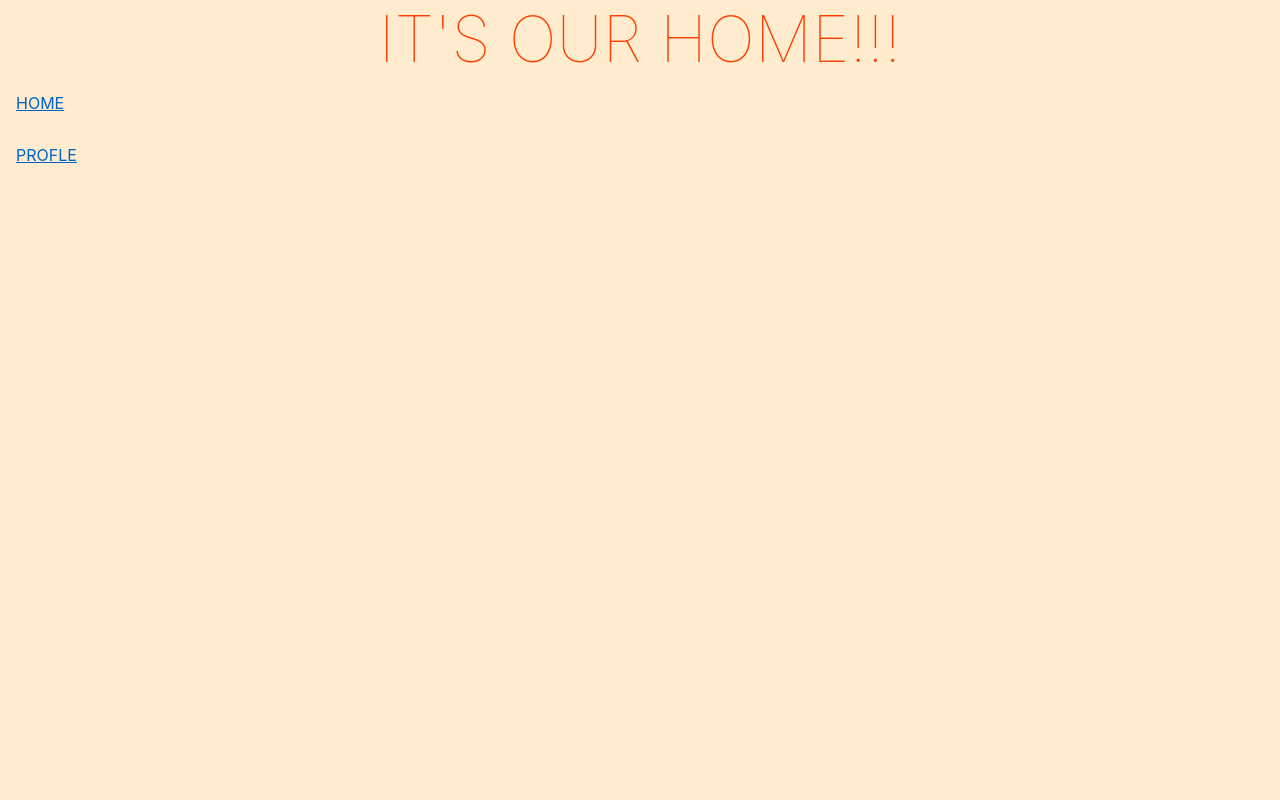
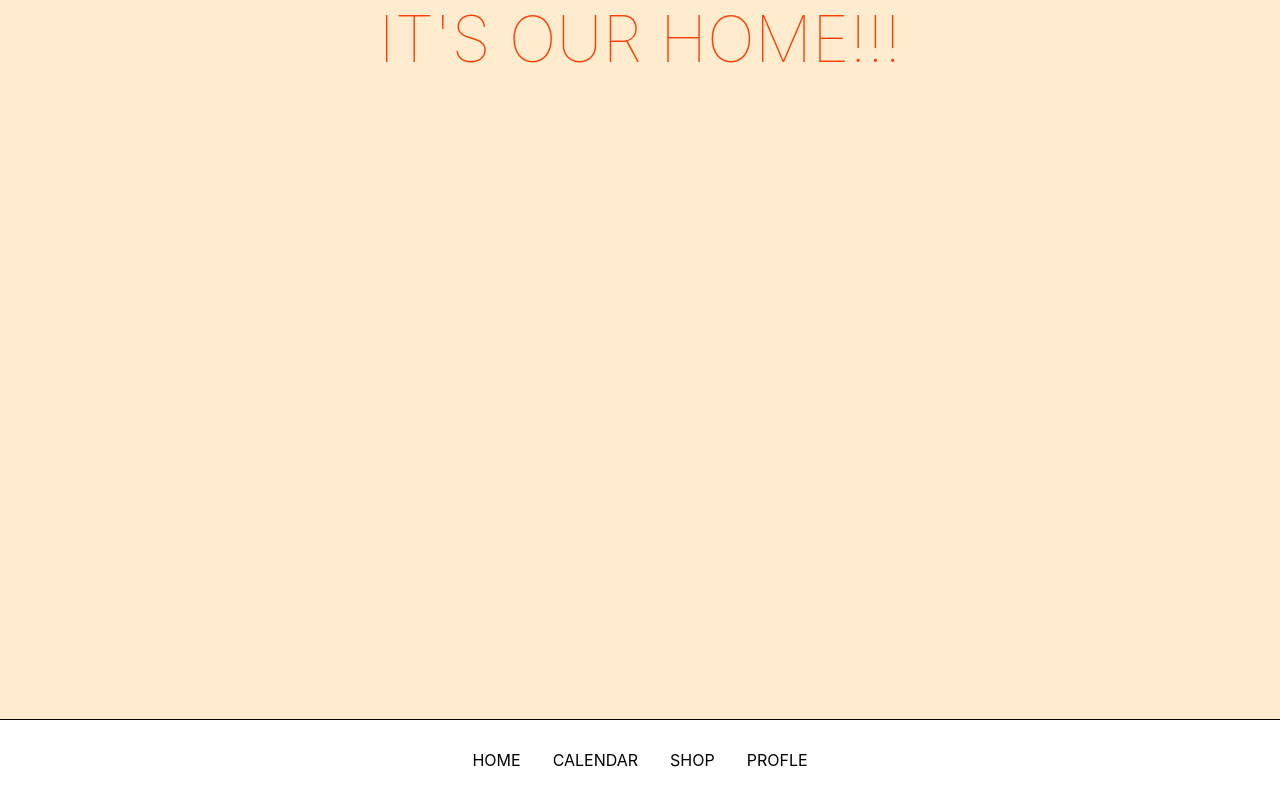
Before and after one commit to DVsoftwareEngine/PlantsApp, a Svelte app: page / in a window 1280 px wide. Built offline with nearby package versions, Linux system fonts and the light colour scheme.

Commit message:
Add navbar

```diff
--- a/src/App.svelte
+++ b/src/App.svelte
@@ -34,6 +34,19 @@
     height: var(--pageHeight);
   }
 
+  #pageContent {
+    height: 90%;
+  }
+
+  .navbar {
+    height: 10%;
+    display: flex;
+    align-items: center;
+    justify-content: center;
+    background-color: white;
+    border-top: 1px solid black;
+  }
+
 </style>
 
 <svelte:window on:popstate={handlerBackNavigation} />
@@ -41,7 +54,13 @@
 <div class="app">
   <div id="pageContent"><!-- Page component updates here --><svelte:component this={router[$curRoute]} /></div>
 
-  <RouterLink page={{path: '/home', name: 'Home'}} />
+  <nav class="navbar">
+    <RouterLink page={{path: '/', name: 'Home'}} />
 
-  <RouterLink page={{path: '/profile', name: 'Profle'}} />
+    <RouterLink page={{path: '/calendar', name: 'Calendar'}} />
+
+    <RouterLink page={{path: '/shop', name: 'Shop'}} />
+
+    <RouterLink page={{path: '/profile', name: 'Profle'}} />
+  </nav>
 </div>
--- a/src/RouterLink.svelte
+++ b/src/RouterLink.svelte
@@ -15,8 +15,8 @@ function redirectTo(event){
 <style>
 a {
   text-transform: uppercase;
-  text-decoration: underline;
   padding: 1rem;
+  color: black;
 }
 </style>
 
```
